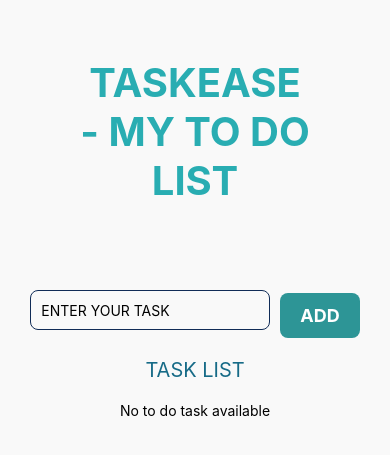
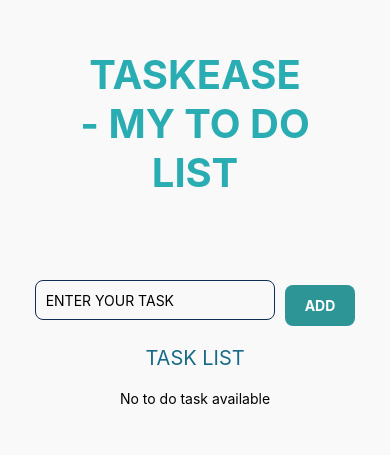
Before and after one commit to kuttysoftmy/ToDoApp, a React Native app: screen / in a window 390 px wide. Shown: the part 233-688 px from the top of the page. Built offline with nearby package versions, Linux system fonts and the light colour scheme.

Commit message:
added ScrollView

```diff
--- a/App.tsx
+++ b/App.tsx
@@ -1,90 +1,7 @@
-// import React, { useState } from "react";
-// import { Text, View, TextInput, Button } from "react-native";
-// import {styles} from './styles';
-// interface IToDo {
-//   text: string;
-//   completed: boolean;
-// }
 
-// export default function App() {
-//   const [value, setValue] = useState<string>("");
-//   const [toDoList, setToDos] = useState<IToDo[]>([]);
-//   const [error, showError] = useState<Boolean>(false);
 
-//   const handleSubmit = (): void => {
-//     if (value.trim())
-//       setToDos([...toDoList, { text: value, completed: false }]);
-//     else showError(true);
-//     setValue("");
-//   };
-
-//   const removeItem = (index: number): void => {
-//     const newToDoList = [...toDoList];
-//     newToDoList.splice(index, 1);
-//     setToDos(newToDoList);
-//   };
-
-//   const toggleComplete = (index: number): void => {
-//     const newToDoList = [...toDoList];
-//     newToDoList[index].completed = !newToDoList[index].completed;
-//     setToDos(newToDoList);
-//   };
-
-//   return (
-//     <View style={styles.container}>
-//       <Text style={styles.title}>TASKEASE - MY TO DO LIST</Text>
-//       <View style={styles.inputWrapper}>
-//         <TextInput
-//           placeholder="ENTER YOUR TASK "
-//           value={value}
-//           onChangeText={e => {
-//             setValue(e);
-//             showError(false);
-//           }}
-//           style={styles.inputBox}
-//         />
-//         {/* <Button title="Add Task" onPress={handleSubmit} style={styles.addButton}  /> */}
-//         <View style={styles.addButton}>
-//   <Button
-//     title="Add Task"
-//     onPress={handleSubmit}
-//   />
-// </View>
-
-//       </View>
-//       {error && (
-//         <Text style={styles.error}>Error: Input field is empty...</Text>
-//       )}
-//       <Text style={styles.subtitle}>Your Tasks :</Text>
-//       {toDoList.length === 0 && <Text>No to do task available</Text>}
-//       {toDoList.map((toDo: IToDo, index: number) => (
-//         <View style={styles.listItem} key={`${index}_${toDo.text}`}>
-//           <Text
-//             style={[
-//               styles.task,
-//               { textDecorationLine: toDo.completed ? "line-through" : "none" }
-//             ]}
-//           >
-//             {toDo.text}
-//           </Text>
-//           <Button
-//             title={toDo.completed ? "Completed" : "Complete"}
-//             onPress={() => toggleComplete(index)}
-//           />
-//           <Button
-//             title="X"
-//             onPress={() => {
-//               removeItem(index);
-//             }}
-//             color="crimson"
-//           />
-//         </View>
-//       ))}
-//     </View>
-//   );
-// }
 import React, { useState } from "react";
-import { Text, View, TextInput, Pressable } from "react-native";
+import { Text, View, TextInput, Pressable, ScrollView } from "react-native";
 import { styles } from './styles';
 
 interface IToDo {
@@ -119,6 +36,7 @@ export default function App() {
   };
 
   return (
+    <ScrollView contentContainerStyle={styles.scrollContainer}>
       <View style={styles.container}>
         <Text style={styles.title}>TASKEASE - MY TO DO LIST</Text>
         <View style={styles.inputWrapper}>
@@ -172,5 +90,6 @@ export default function App() {
           </View>
         ))}
       </View>
+    </ScrollView>
   );
 }
--- a/styles.ts
+++ b/styles.ts
@@ -49,7 +49,7 @@ export const styles = StyleSheet.create({
   },
   buttonText: {
     color: '#fff', // White text color
-    fontSize: 18, // Font size
+    fontSize: 14, // Font size
     fontWeight: 'bold', // Bold text
   },
   taskList: {
@@ -87,4 +87,14 @@ export const styles = StyleSheet.create({
     borderRadius: 5,
     padding: 5,
   },
+  scrollContainer: {
+    flexGrow: 1,
+    justifyContent: 'center',
+    alignItems: 'center',
+    paddingBottom: 20,
+  },
+
+
+
+
 });
```
Lines whose indentation alone changed are shown as unchanged.
